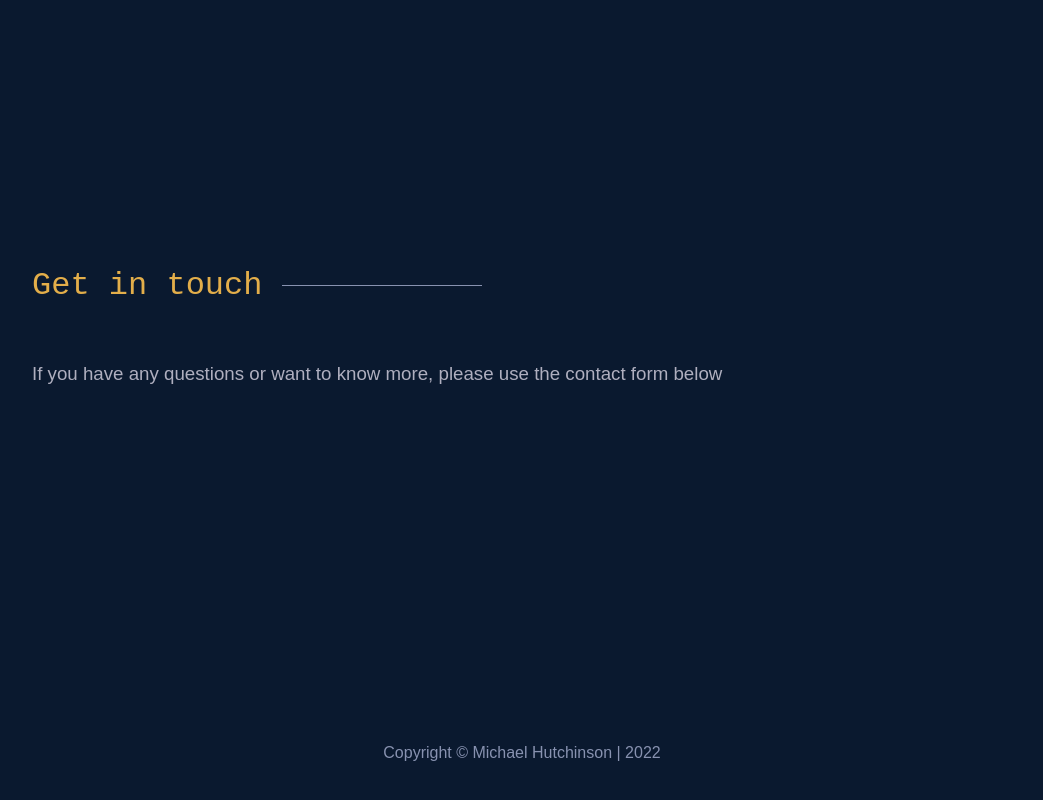
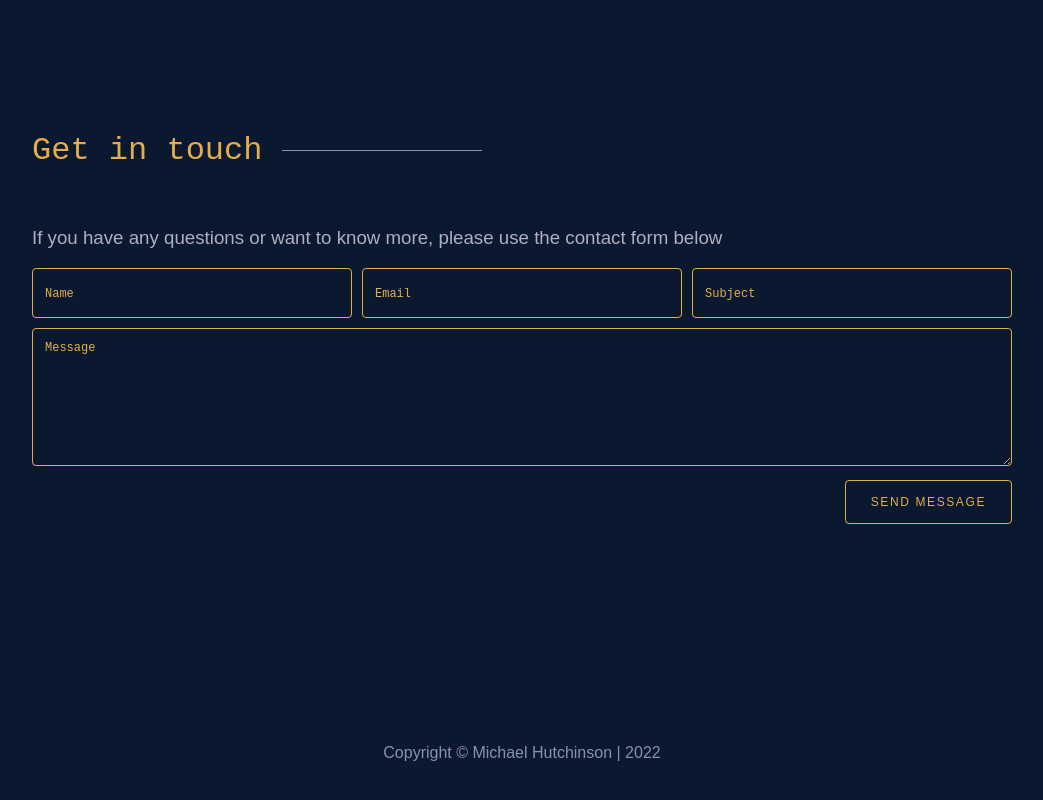
Before and after one commit to Michael-Hutchinson/portfolio-clone-ts, a React (Vite) app: page / in a window 1280 px wide. Shown: the part 2864-3664 px from the top of the page, without its empty margins (118-1161 px from the left). Built offline with nearby package versions, Linux system fonts and the light colour scheme.

Commit message:
create contact form

```diff
--- a/src/components/Contact/Contact.tsx
+++ b/src/components/Contact/Contact.tsx
@@ -1,5 +1,6 @@
 import React from 'react';
 
+import Form from '../../components/shared/Form/Form';
 import Title from '../shared/Title/Title';
 
 const Contact: React.FunctionComponent = () => {
@@ -9,6 +10,7 @@ const Contact: React.FunctionComponent = () => {
       <h3>
         If you have any questions or want to know more, please use the contact form below
       </h3>
+      <Form />
     </section>
   );
 };
--- a/src/components/shared/Form/Form.tsx
+++ b/src/components/shared/Form/Form.tsx
@@ -1,7 +1,50 @@
-import React from 'react';
+import emailjs from 'emailjs-com';
+import React, { useState } from 'react';
+
+import { Contact, Fields, InputFields, MessageBox, SendButton } from './Form.styles';
 
 const Form: React.FunctionComponent = () => {
-  return <div>hello</div>;
+  const [sent, setSent] = useState<boolean>();
+  const sendEmail = (e: any) => {
+    e.preventDefault();
+
+    emailjs
+      .sendForm(
+        'service_8vvwcw6',
+        'template_tjcmx0d',
+        e.target,
+        'user_sT5IC7cV94BXANfidUr3y',
+      )
+      .then(
+        () => {
+          setSent(true);
+        },
+        () => {
+          setSent(false);
+        },
+      );
+    e.target.reset();
+  };
+
+  let successMessage = '';
+
+  if (sent) {
+    successMessage = `The email was sent sucessfully!`;
+  } else if (sent === false) {
+    successMessage = `There was a problem sending your email!`;
+  }
+  return (
+    <Contact className="contact-form" onSubmit={(e) => sendEmail(e)}>
+      <Fields>
+        <InputFields type="text" name="name" placeholder="Name" required />
+        <InputFields type="email" name="email" placeholder="Email" required />
+        <InputFields type="text" name="subject" placeholder="Subject" required />
+      </Fields>
+      <MessageBox as="textarea" rows={8} name="message" placeholder="Message" required />
+      <SendButton type="submit" value="Send message" />
+      <p>{successMessage}</p>
+    </Contact>
+  );
 };
 
 export default Form;
```
